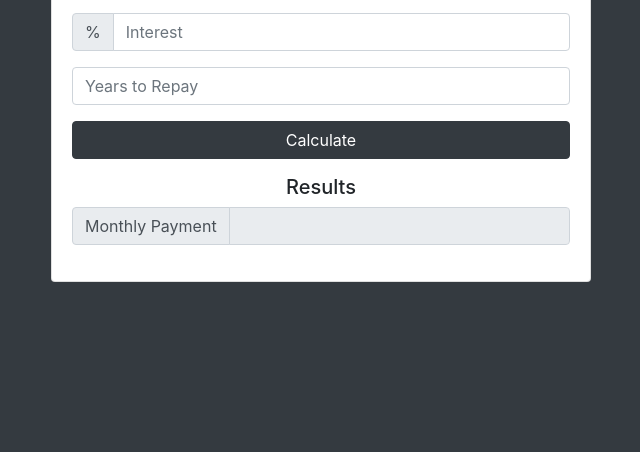
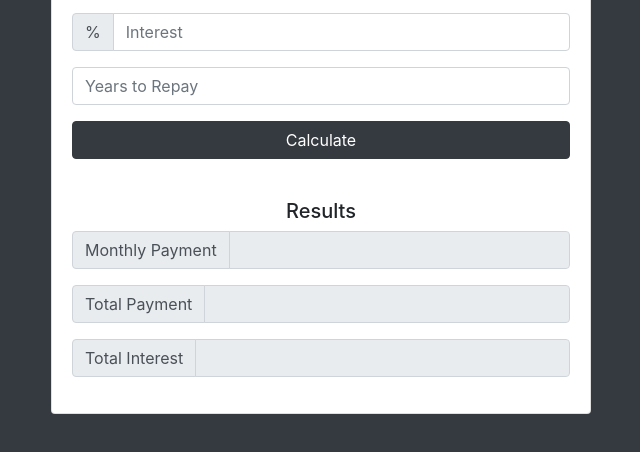
Before and after one commit to suzanamelomoraes/loan-calculator, a website: page index.html in a window 1280 px wide. Shown: the part 182-634 px from the top of the page, without its empty margins (319-959 px from the left). Drawn offline with nearby package versions, Linux system fonts and the light colour scheme.

Commit message:
include output to display results for total payment and total interest

```diff
--- a/index.html
+++ b/index.html
@@ -45,7 +45,7 @@
                     </form>
                     <!--Loader here-->
                     <!--results here-->
-                    <div id="results">
+                    <div id="results" class="pt-4">
                         <h5>Results</h5>
                         <div class="form-group">
                             <div class="input-group">
@@ -54,6 +54,22 @@
                                 </div>
                                 <input type="number" class="form-control" id="monthly-payment" disabled>
                             </div>
+                        </div>
+                        <div class="form-group">
+                            <div class="input-group">
+                                <div class="input-group-prepend">
+                                    <span class="input-group-text">Total Payment</span>
+                                </div>
+                                <input type="number" class="form-control" id="total-payment" disabled>
+                            </div>
+                        </div>
+                    </div>
+                    <div class="form-group">
+                        <div class="input-group">
+                            <div class="input-group-prepend">
+                                <span class="input-group-text">Total Interest</span>
+                            </div>
+                            <input type="number" class="form-control" id="total-interest" disabled>
                         </div>
                     </div>
                 </div>
```
